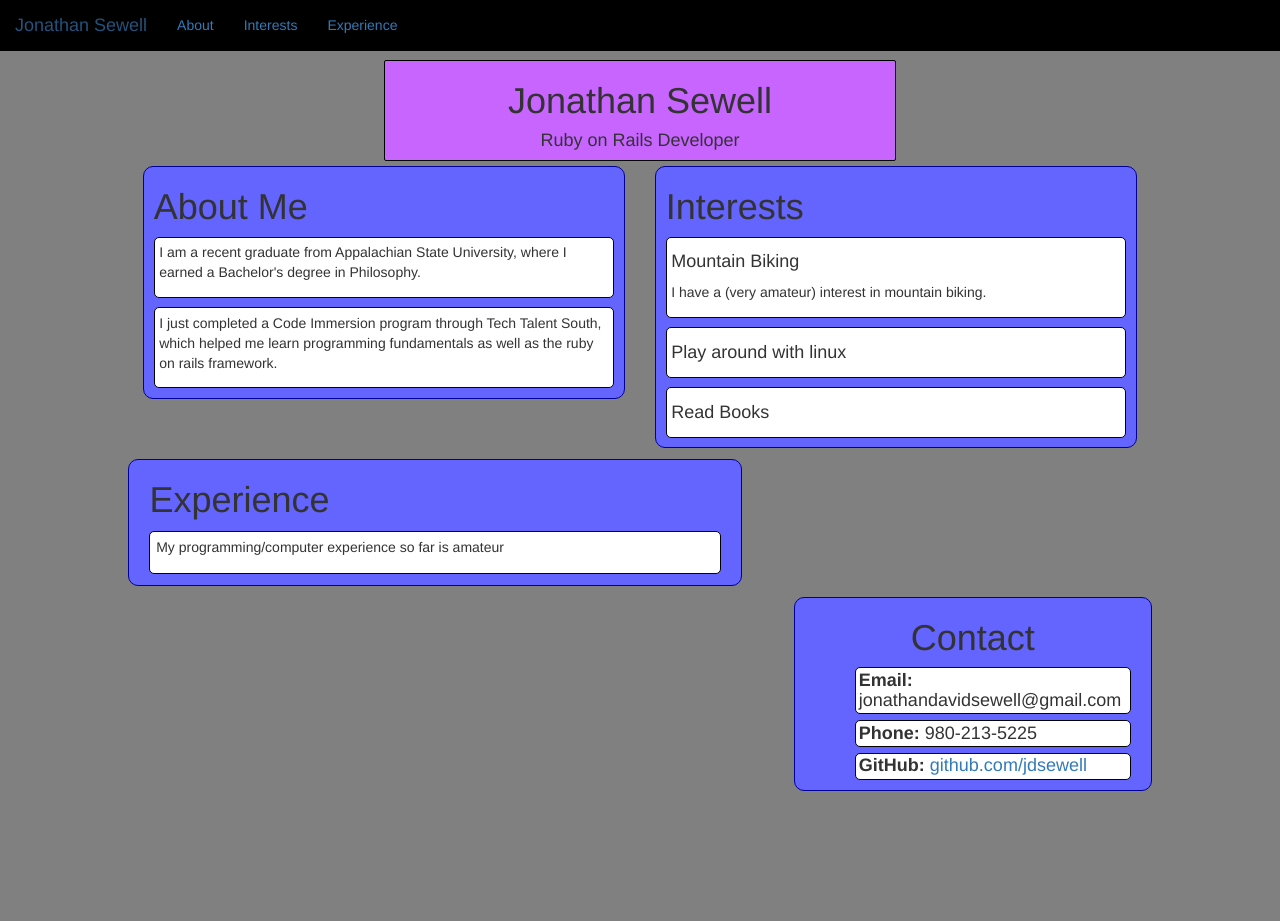
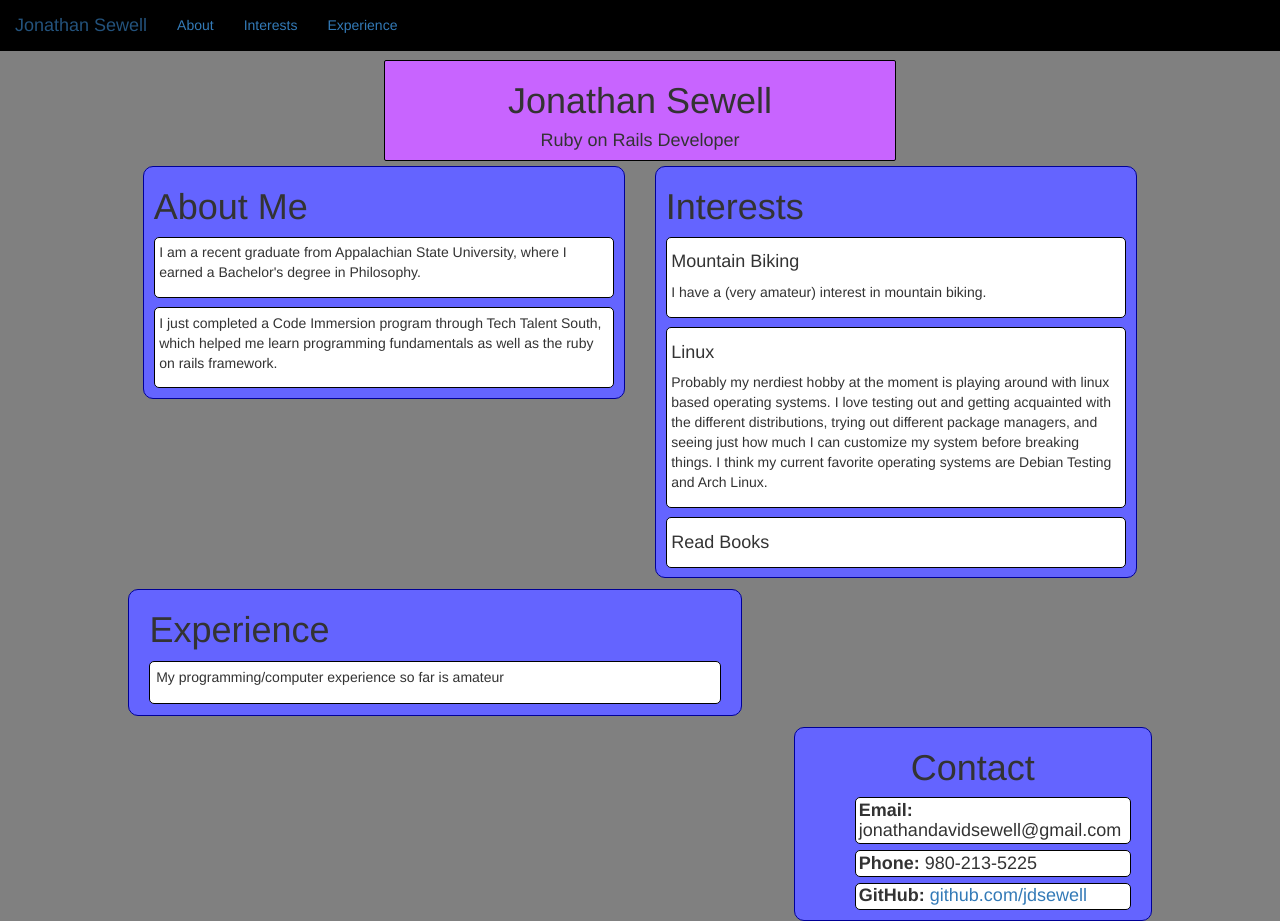
Before and after one commit to jdsewell/jdsewell.github.io, a plain HTML site: page index.html in a window 1280 px wide. Before the commit the page ends 800 px from the top, so only its background shows below. Drawn offline with nearby package versions, Linux system fonts and the light colour scheme.

Commit message:
Added content in interests section.

```diff
--- a/index.html
+++ b/index.html
@@ -37,7 +37,7 @@
       <div class="cat" id="interests">
         <h1>Interests</h1>
 	<div class="blurb"><h4>Mountain Biking</h4><p>I have a (very amateur) interest in mountain biking.</div>
-        <div class="blurb"><h4>Play around with linux</h4></div>
+	<div class="blurb"><h4>Linux</h4><p>Probably my nerdiest hobby at the moment is playing around with linux based operating systems. I love testing out and getting acquainted with the different distributions, trying out different package managers, and seeing just how much I can customize my system before breaking things. I think my current favorite operating systems are Debian Testing and Arch Linux.</div>
         <div class="blurb"><h4>Read Books</h4></div>
       </div>
     </div>
```
Also changed, not shown: 1 other file.
